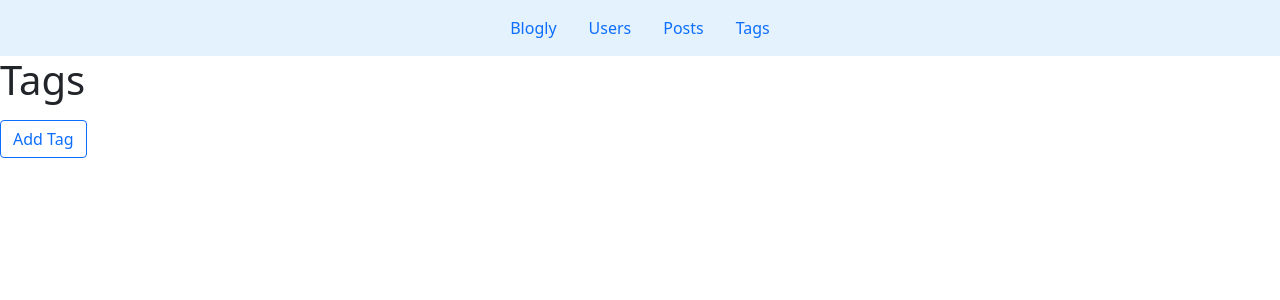
After one commit to OGMorales17/flask-blogly, a Flask app: page /tags in a window 1280 px wide. The commit adds this page. Shown: the top 300 px of the page. Run offline with Flask 2, Linux system fonts and the light colour scheme; data that the repository does not hold is empty; some libraries are stand-ins or nearby versions.

Commit message:
complete the basic to pass the chapter, still working on it

```diff
--- a/app.py
+++ b/app.py
@@ -1,8 +1,8 @@
 from sqlalchemy.exc import IntegrityError
-from flask import Flask, request, render_template, redirect, flash, session
+from flask import Flask, request, render_template, redirect, flash
 from flask_debugtoolbar import DebugToolbarExtension
 from flask_sqlalchemy import SQLAlchemy
-from models import db, connect_db, User, Post
+from models import db, connect_db, User, Post, Tag
 
 app = Flask(__name__)
 
@@ -125,7 +125,8 @@ def posts_new_form(user_id):
     """Show a form to create a new post for the current user"""
 
     user = User.query.get_or_404(user_id)
-    return render_template('posts/new.html', user=user)
+    tags = Tag.query.all()
+    return render_template('posts/new.html', user=user, tags=tags)
 
 
 @app.route('/users/<int:user_id>/posts/new', methods=["POST"])
@@ -133,10 +134,13 @@ def posts_new(user_id):
     """Handle form submission for creating a new post"""
 
     user = User.query.get_or_404(user_id)
+    tag_ids = [int(num) for num in request.form.getlist("tags")]
+    tags = Tag.query.filter(Tag.id.in_(tag_ids)).all()
+
     new_post = Post(
         title=request.form['title'],
         content=request.form['content'],
-        user=user)
+        user=user, tags=tags)
 
     db.session.add(new_post)
     db.session.commit()
@@ -158,7 +162,8 @@ def posts_edit(post_id):
     """Show a form to edit an existing post"""
 
     post = Post.query.get_or_404(post_id)
-    return render_template('posts/edit.html', post=post)
+    tags = Tag.query.all()
+    return render_template('posts/edit.html', post=post, tags=tags)
 
 
 @app.route('/posts/<int:post_id>/edit', methods=["POST"])
@@ -169,11 +174,14 @@ def posts_update(post_id):
     post.title = request.form['title']
     post.content = request.form['content']
 
+    tag_ids = [int(num) for num in request.form.getlist("tags")]
+    post.tags = Tag.query.filter(Tag.id.in_(tag_ids)).all()
+
     db.session.add(post)
     db.session.commit()
     flash(f"Post '{post.title}' edited")
 
-    return redirect(f"/users/{post.user.id}")
+    return redirect(f"/users/{post.user_id}")
 
 
 @app.route('/posts/<int:post_id>/delete', methods=["POST"])
@@ -187,4 +195,82 @@ def posts_destroy(post_id):
 
     flash(f"Post '{post.title}' deleted.")
 
-    return redirect(f"/users/{post.id}")
+    return redirect(f"/users/{post.user_id}")
+
+
+###################  Part three  #####################
+
+@app.route('/tags')
+def tags_root():
+    """Show the tags home page"""
+
+    tags = Tag.query.all()
+    return render_template("tags/index.html", tags=tags)
+
+
+@app.route('/tags/new')
+def tags_new_form():
+    """Show a form to create a new tag"""
+
+    posts = Post.query.all()
+    return render_template('tags/new.html', posts=posts)
+
+
+@app.route("/tags/new", methods=["POST"])
+def tags_new():
+    """Handle form submission for creating a new tag"""
+
+    post_ids = [int(num) for num in request.form.getlist("posts")]
+    posts = Post.query.filter(Post.id.in_(post_ids)).all()
+    new_tag = Tag(name=request.form['name'], posts=posts)
+
+    db.session.add(new_tag)
+    db.session.commit()
+    flash(f"Tag '{new_tag.name}' added.")
+
+    return redirect("/tags")
+
+
+@app.route('/tags/<int:tag_id>')
+def tags_show(tag_id):
+    """Show a page with info on a specific tag"""
+
+    tag = Tag.query.get_or_404(tag_id)
+    return render_template('tags/detail.html', tag=tag)
+
+
+@app.route('/tags/<int:tag_id>/edit')
+def tags_edit(tag_id):
+    """Show a form to edit an existing post"""
+
+    tag = Tag.query.get_or_404(tag_id)
+    posts = Post.query.all()
+    return render_template('tags/edit.html', tag=tag, posts=posts)
+
+
+@app.route('/tags/<int:tag_id>/edit', methods=["POST"])
+def tags_update(tag_id):
+    """Handle form submission for updating an existing tag"""
+
+    tag = Post.query.get_or_404(tag_id)
+    tag.name = request.form['name']
+    post_ids = [int(num) for num in request.form.getlist("posts")]
+    tag.posts = Post.query.filter(Post.post_id.in_(post_ids)).all()
+
+    db.session.add(tag)
+    db.session.commit()
+    flash(f"Tag '{tag.name}' edited")
+
+    return redirect(f"/tags")
+
+
+@app.route('/tags/<int:tag_id>/delete', methods=["POST"])
+def tags_destroy(tag_id):
+    """Handle form submission for deleting an existing tag"""
+
+    tag = Tag.query.get_or_404(tag_id)
+    db.session.delete(tag)
+    db.session.commit()
+    flash(f"Tag '{tag.name}' deleted.")
+
+    return redirect("/tags")
--- a/templates/base.html
+++ b/templates/base.html
@@ -17,6 +17,7 @@
         <a class="nav-link active" href="/">Blogly</a>
         <a class="nav-link" href="/users">Users</a>
         <a class="nav-link" href="/posts">Posts</a>
+        <a class="nav-link" href="/tags">Tags</a>
     </nav>
 
     {% for msg in get_flashed_messages() %}
--- /dev/null
+++ b/templates/tags/index.html
@@ -0,0 +1,13 @@
+{% extends 'base.html' %} {% block title %}List Tags{% endblock %} {% block content %}
+
+<h1>Tags</h1>
+
+<ul>
+    {% for tag in tags %}
+    <li>
+        <a href="/tags/{{ tag.id }}">{{ tag.name }}</a>
+    </li>
+    {% endfor %}
+</ul>
+
+<a class="btn btn-outline-primary" href="/tags/new" role="button">Add Tag</a> {% endblock %}
--- a/templates/users/detail.html
+++ b/templates/users/detail.html
@@ -22,7 +22,7 @@
         <ul>
             {% for post in user.posts %}
             <li>
-                <a href="/posts/{{ post.post_id }}">{{ post.title }}</a>
+                <a href="/posts/{{ post.id }}">{{ post.title }}</a>
                 <small>{{ post.date_formatted }}</small>
             </li>
 
```
Also changed, not shown: models.py (+29 -45 lines), templates/posts/detail.html (+10 -5 lines), templates/posts/edit.html (+14 -2 lines), templates/posts/homepage.html (+8 -10 lines), templates/posts/new.html (+11 -0 lines), templates/tags/detail.html (added, +18 -0 lines), templates/tags/edit.html (added, +37 -0 lines), templates/tags/new.html (added, +36 -0 lines).
